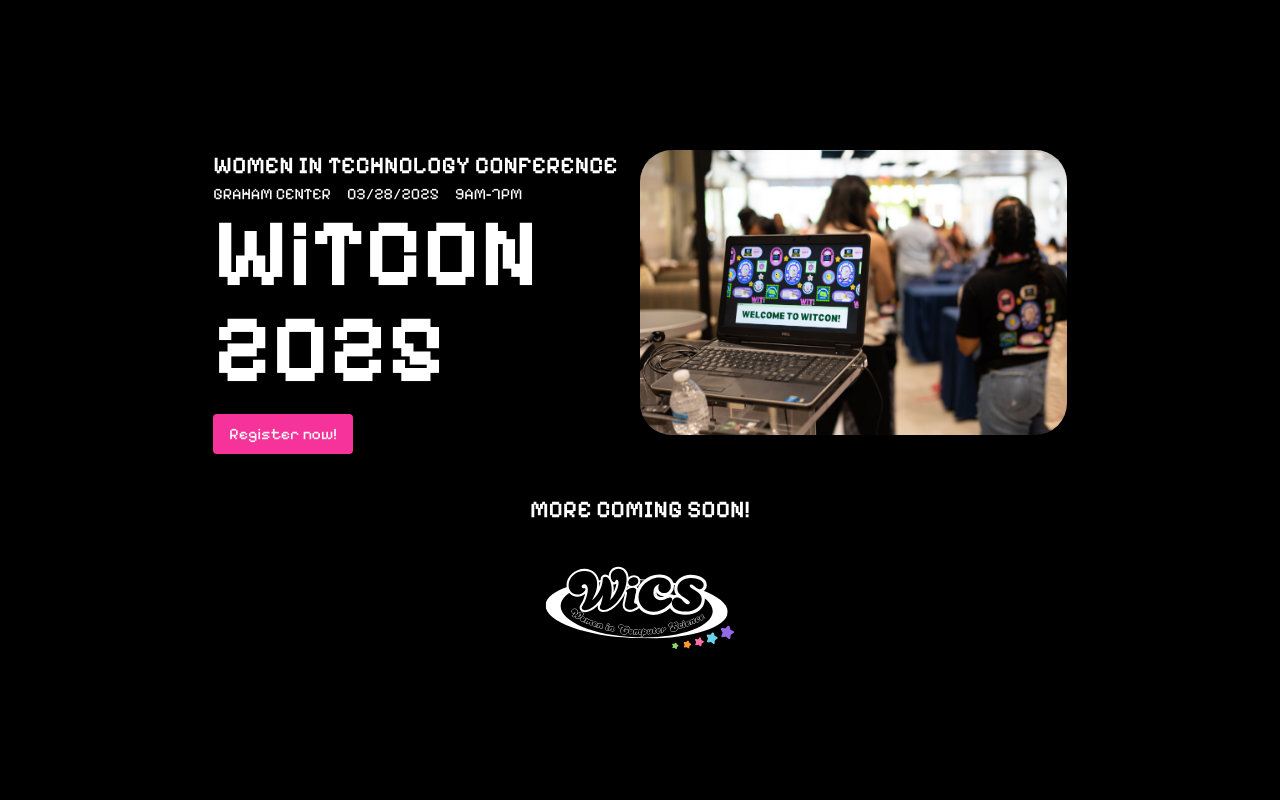
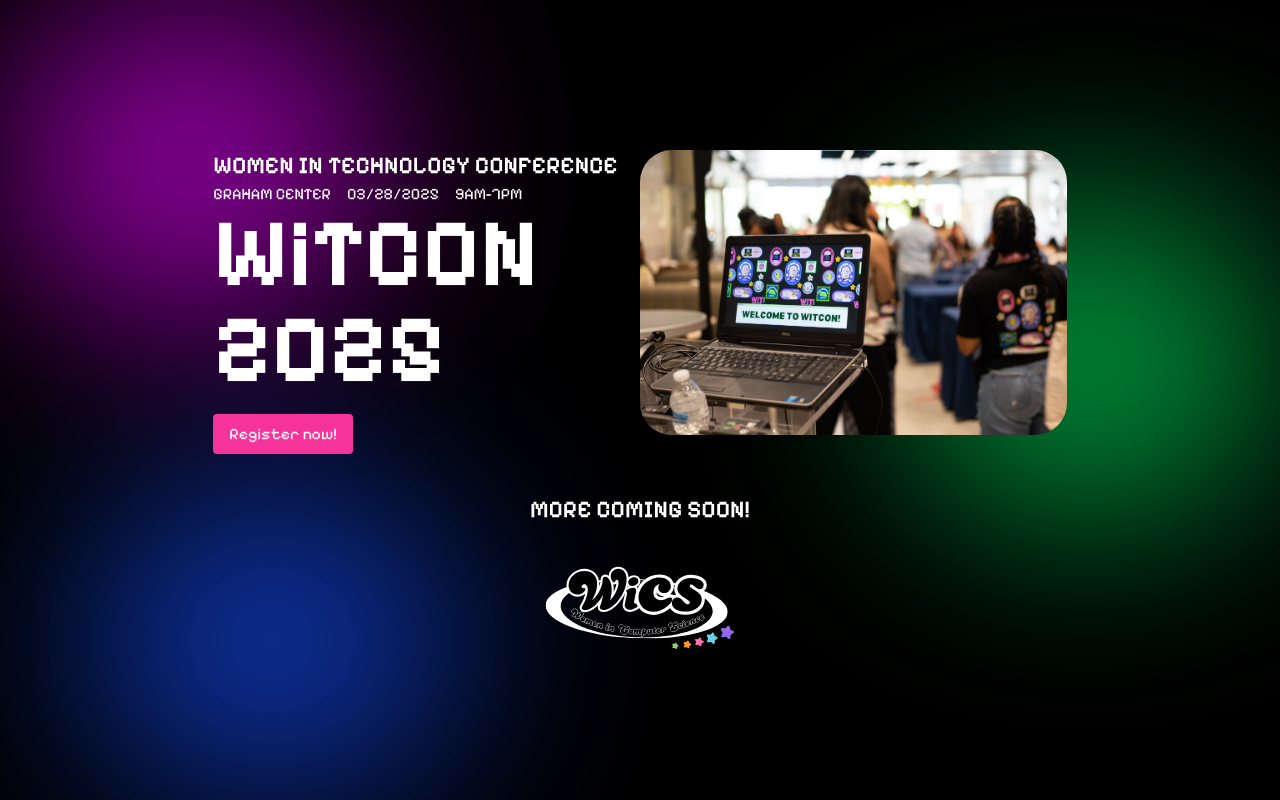
Before and after one commit to wicsfiu/witcon-2025, a React (Vite) app: page / in a window 1280 px wide. Built offline with nearby package versions, Linux system fonts and the light colour scheme.

Commit message:
style: Added initial background

```diff
--- a/src/Layout.jsx
+++ b/src/Layout.jsx
@@ -6,7 +6,7 @@
 const Layout = ({ children }) => {
   return (
     <div className="relative">
-
+      <Background></Background>
       <main className="relative z-10">{children}</main>
     </div>
   );
@@ -14,7 +14,11 @@
 
 const Background = () => {
   return (
-    <div className="absolute inset-0 bg-black -z-10"></div>
+    <div className="absolute inset-0 bg-black -z-10">
+      <div className="absolute top-0 left-0 w-[30%] h-[40%] bg-fuchsia-600 rounded-full blur opacity-70"></div>
+      <div className="absolute top-1/4 right-0 w-[30%] h-[40%] bg-green-500 rounded-full blur opacity-70"></div>
+      <div className="absolute bottom-0 left-20 w-[30%] h-[40%] bg-blue-700 rounded-full filter blur opacity-70"></div>
+    </div>
   );
 };
 
--- a/src/index.css
+++ b/src/index.css
@@ -15,6 +15,10 @@
   -moz-osx-font-smoothing: grayscale;
 }
 
+.blur {
+  filter: blur(100px);
+}
+
 @layer utilities {
   .animation-delay-2000 {
     animation-delay: 2s;
```
